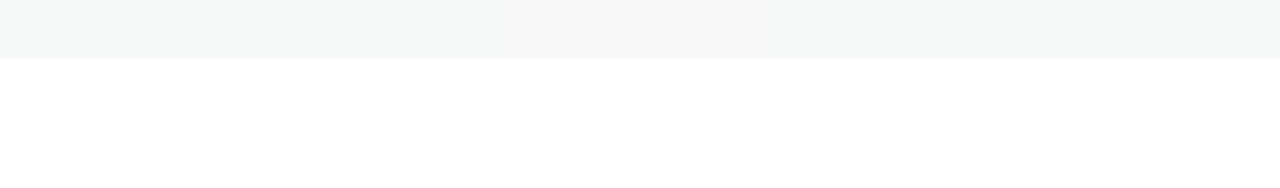
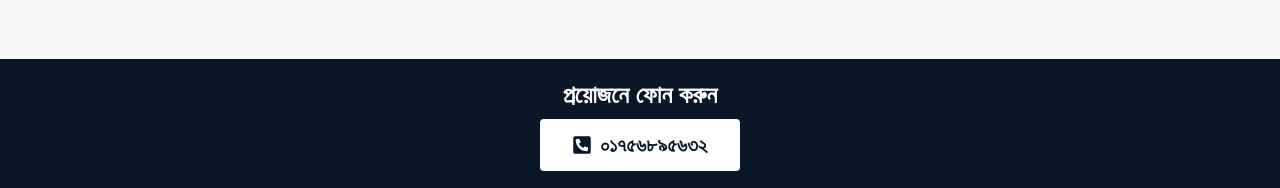
Before and after one commit to jahidul2004/tashon-sarees, a React (Vite) app: page / in a window 1280 px wide. Shown: the part 1112-1300 px from the top of the page. Before the commit the page ends 1171 px from the top, so only its background shows below. Built offline with nearby package versions, Linux system fonts and the light colour scheme; a web font is replaced by a local one.

Commit message:
Contact section added.

```diff
--- a/package.json
+++ b/package.json
@@ -13,6 +13,7 @@
     "@tailwindcss/vite": "^4.0.4",
     "react": "^19.0.0",
     "react-dom": "^19.0.0",
+    "react-icons": "^5.4.0",
     "swiper": "^11.2.2",
     "tailwindcss": "^4.0.4"
   },
--- a/src/App.jsx
+++ b/src/App.jsx
@@ -1,3 +1,4 @@
+import Contact from "./components/contact/Contact";
 import Hero from "./components/hero/Hero";
 import NavBar from "./components/navbar/NavBar";
 
@@ -11,6 +12,10 @@ function App() {
            {/* Hero */}
            <Hero></Hero>
            {/* Hero end */}
+
+           {/* Contact */}
+           <Contact></Contact>
+           {/* Contact end */}
         </>
     );
 }
--- /dev/null
+++ b/src/components/contact/Contact.jsx
@@ -0,0 +1,17 @@
+import { FaPhoneSquareAlt } from "react-icons/fa";
+
+const Contact = () => {
+    return (
+        <div className="bg-[#0a1728] p-5 flex flex-col items-center justify-center">
+            <h3 className="text-white text-center text-2xl font-semibold">
+                প্রয়োজনে ফোন করুন
+            </h3>
+            <span className="bg-white text-[#0a1728] py-3 px-8 mt-2 rounded text-xl font-semibold flex items-center gap-2">
+                <FaPhoneSquareAlt />
+                ০১৭৫৬৮৯৫৬৩২
+            </span>
+        </div>
+    );
+};
+
+export default Contact;
```
Also changed, not shown: 1 other file (tests, documents, lock files or other folders).
